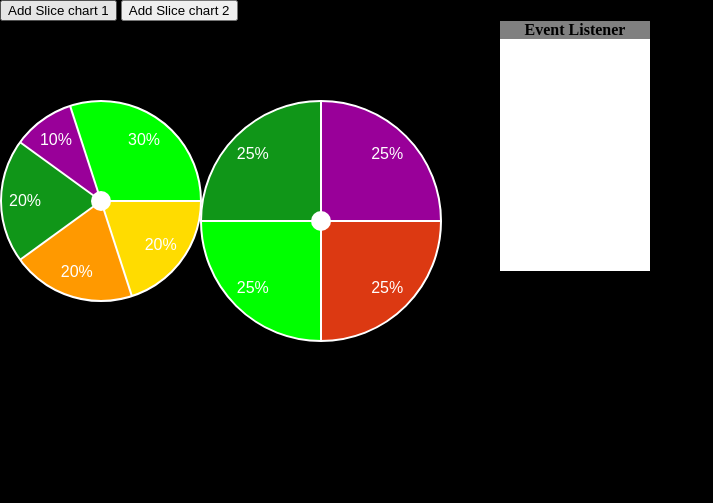
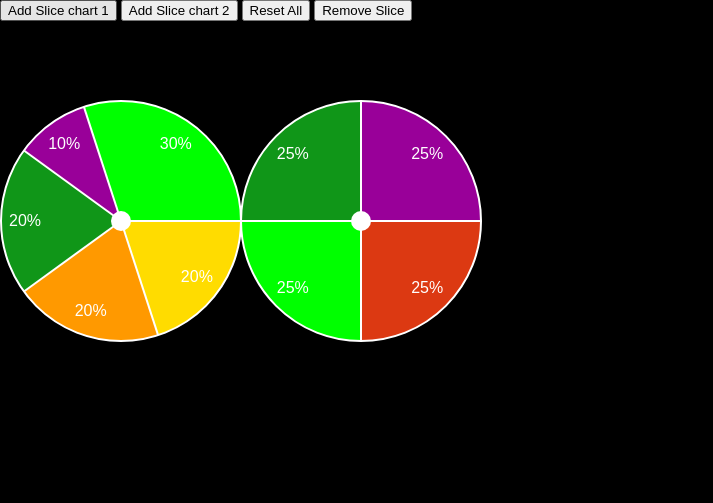
Before and after one commit to vigneshvicky/Interactive_pie_chart, a website: page index.html in a window 1280 px wide. Shown: the whole page, without its empty margins (0-713 px from the left). Drawn offline with Linux system fonts and the light colour scheme.

Commit message:
Successfully stored and retrieve localstorage data
Successfully stored and retrieve localstorage data.

```diff
--- a/index.html
+++ b/index.html
@@ -10,55 +10,79 @@
 	        body{
 	            background-color: #000000;
 	        }
-	        #eventCollecter{
-	        	width:150px;
-	        	height:250px;
-	        	left: 500px;
-	        	overflow-x: hidden;
-	        	overflow-y: auto;
-	        	position: relative;;
-	        	background-color:white;
-	        }
+	        *{
+			    -webkit-user-select: none; /* Chrome, Opera, Safari */
+			    -moz-user-select: none; /* Firefox 2+ */
+			    -ms-user-select: none; /* IE 10+ */
+			    user-select: none; /* Standard syntax */
+			}
+			/*.pie_chart0{
+				left:0px;
+				top:100px;
+			}
+			.pie_chart1{
+				left:240px;
+				top:100px;
+			}*/
 
-	        .leaf{
-	        	width: 100%;
-	        	position: relative;
-	        	background-color: grey;
-	        }
-	        .bold{
-	        	font-weight: bold;;
-	        }
-	        .middle{
-	        	text-align: center;
-	        }
-	        .setBorder{
-	        	border:1px solid black;
-	        }
         </style>
     </head>
 
-	<body>
+	<body onload="init()">
 		<div style="position: absolute; width: 500px; height: 500px; left:0px; top:0px;" ng-app="chart" local-storage ng-init="chartObject = getData()">
 		    <div ng-repeat="data in chartObject">
-		        <pie-chart colors="{{data.colors}}" radius = "{{data.radius}}" percentage="{{data.percentage}}" chartid="chart{{$index}}" style="position:absolute; left:{{data.left}}; top:100px;"></pie-chart>
+		        <pie-chart id="pie_chart{{$index}}" colors="{{data.colors}}" angles={{data.angles}} radius = "120" percentage="{{data.percentage}}" chartid="chart{{$index}}"></pie-chart>
 		    </div>
 
 		    <input type="button" name="addSlide" onclick="addSlideFunc(0)" value="Add Slice chart 1" />
 		    <input type="button" name="addSlide" onclick="addSlideFunc(1)" value="Add Slice chart 2" />
-		    <div id="eventCollecter">
-		    	<div class="leaf bold middle">Event Listener</div>
-		    </div>
+
+		    <input type="button" name="resetAllSlice" onclick="doResetAll()" value="Reset All" />
+		    <input type="button" name="removeSlice" onclick="doRemoveSlice()" value="Remove Slice" />
 		</div>
 
 		<script type="text/javascript">
-		    var colors=['DCFF00','FF9900','109618','990099','00FF00','FF0000','00DDEE','FF00FF'];
+		    var localStorageId = "pieChartAngle"; //localstorage name
+			var activityTitle = "Wheel of life activity"; //Activity Title
+			var legendData = ["Work","Community and Civic","Fun, Exercise & Recreation","Personal Development","Family & Friends"]; //legend data
+			var pieSliceColors=[[{colors:'DC3912',percentage:"20",angles:0},{colors:'FF9900',percentage:"20",angles:72},{colors:'109618',percentage:"20",angles:144},{colors:'990099',percentage:"20",angles:216},{colors:'3366CC',percentage:"20",angles:288}],[{colors:'DC3912',percentage:"20",angles:0},{colors:'FF9900',percentage:"20",angles:72},{colors:'109618',percentage:"20",angles:144},{colors:'990099',percentage:"20",angles:216},{colors:'3366CC',percentage:"20",angles:288}]]; //chart slice colors
+
+			var addingSlice_colors=[['FF0000','0000FF'],['FF0000','0000FF']];
 		    function addSlideFunc(chartId){
 		        var scope = angular.element($("pie-chart").eq(chartId)).scope();
 		        scope.$apply(function () {
-		            scope.addSlice(colors[scope.colorsData.length]);
+		        	if(!addingSlice_colors[chartId].length){
+		            	scope.addSlice(addingSlice_colors[chartId].splice(addingSlice_colors[chartId].length-1, 1));
+		            }else{
+		            	alert("max reached");
+		            }
 		        });
 		    }
 
+		    function doResetAll(){
+		    	var scope = angular.element($("pie-chart").eq(0)).scope();
+		        scope.$apply(function () {
+		            scope.resetAll(['FFDC00','FF9900','109618','990099','0000FF','FFFF00']);
+		        });
+
+		        var scope = angular.element($("pie-chart").eq(1)).scope();
+		        scope.$apply(function () {
+		            scope.resetAll(['DC3912','00FF00','109618','990099']);
+		        });
+		    }
+		    function doRemoveSlice(){
+		   		var scope = angular.element($("pie-chart").eq(0)).scope();
+		        scope.$apply(function () {
+		            scope.removeSlice(0);
+		        });
+		    }
+		    function init(){
+		    	$("#pie_chart0").css({left:"0px",top:"100px",position:"absolute"});
+		    	$("#pie_chart1").css({left:"240px",top:"100px",position:"absolute"});
+		    }
+		    /*function sendData_to_Javascript(){
+		    	alert("call me function called");
+		    }*/
 		</script>
 
 	    <script type="text/javascript" src="js/lib/angular.min.js"></script>
```
